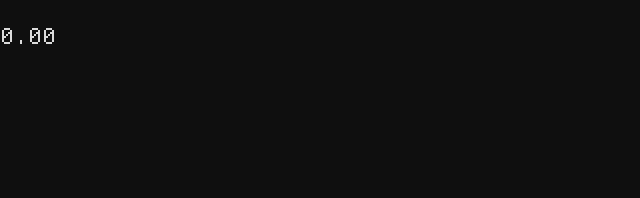
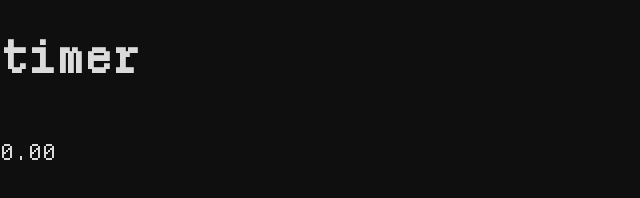
Before and after one commit to cathan-dev/catcube, an Astro site: page / in a window 1280 px wide. Shown: the whole page, without its empty margins (0-640 px from the left). Built offline with nearby package versions, Linux system fonts and the light colour scheme; Astro itself is replaced by a stand-in of ours.

Commit message:
that's right... a working timer!

```diff
--- /dev/null
+++ b/src/components/Timer/Timer.astro
@@ -0,0 +1,11 @@
+---
+import "./Timer.css";
+---
+
+<div>
+    <p class="timer-text">0.00</p>
+</div>
+
+<script>
+    import "./Timer.js";
+</script>
--- /dev/null
+++ b/src/components/Timer/Timer.css
@@ -0,0 +1,7 @@
+.timer-not-ready {
+    color: red;
+}
+
+.timer-ready {
+    color: green;
+}
--- /dev/null
+++ b/src/components/Timer/Timer.js
@@ -0,0 +1,102 @@
+const HOLD_TIME = 500
+
+const timerElements = {
+    timer: document.querySelector(".timer-text")
+}
+
+const timerData = {
+    running: false,
+    spaceHeld: false,
+    spacePressedAt: 0,
+    timeStarted: 0,
+    timeStopped: 0
+}
+
+function millisecondsToString(ms) {
+    return (Math.floor(ms / 10) / 100).toFixed(2)
+}
+
+function timerStart(e) {
+    timerData.running = true
+    timerData.timeStarted = e.timeStamp
+    requestAnimationFrame(tick)
+}
+
+function timerStop(e) {
+    if (!timerData.running) return
+    timerData.running = false
+    timerData.timeStopped = e.timeStamp
+}
+
+function keydownHandler(e) {
+    if (e?.repeat) return
+
+    switch (e.code) {
+        case "Space":
+            if (!timerData.running) { // TIMER HOLD
+                timerData.spaceHeld = true
+                timerData.spacePressedAt = e.timeStamp
+                setTimeout(render, HOLD_TIME)
+                render()
+            }
+            else {
+                timerStop(e)
+                render()
+            }
+            break
+        default:
+            timerStop(e)
+            render()
+    }
+}
+
+function keyupHandler(e) {
+    switch (e.code) {
+        case "Space":
+            if (!timerData.spaceHeld) return
+            timerData.spaceHeld = false
+            if (e.timeStamp - timerData.spacePressedAt >= HOLD_TIME) {
+                timerStart(e)
+            }
+            render()
+            break
+        default:
+            return
+    }
+}
+
+function tick() {
+    render()
+    if (timerData.running || timerData.spaceHeld) {
+        requestAnimationFrame(tick)
+    }
+}
+
+function render() {
+    const timeNow = performance.now()
+
+    timerElements.timer.classList.toggle("timer-not-ready", timerData.spaceHeld && timeNow - timerData.spacePressedAt < HOLD_TIME)
+    timerElements.timer.classList.toggle("timer-ready", timerData.spaceHeld && timeNow - timerData.spacePressedAt >= HOLD_TIME)
+
+    if (timerData.running) {
+        timerElements.timer.textContent = millisecondsToString(timeNow - timerData.timeStarted)
+    }
+
+    else {
+        timerElements.timer.textContent = millisecondsToString(timerData.timeStopped - timerData.timeStarted)
+    }
+}
+
+function main() {
+    document.addEventListener("keydown", (e) => {
+        keydownHandler(e)
+    })
+    document.addEventListener("keyup", (e) => {
+        keyupHandler(e)
+    })
+    window.addEventListener("blur", () => {
+        timerData.spaceHeld = false
+    })
+}
+
+main()
--- a/src/layouts/Layout.astro
+++ b/src/layouts/Layout.astro
@@ -27,6 +27,9 @@ const title = canonical.host + canonical.pathname;
     </head>
 
     <body>
+        <div class="titlebar">
+            <slot name="title" />
+        </div>
         <main>
             <slot />
         </main>
--- a/src/pages/index.astro
+++ b/src/pages/index.astro
@@ -1,7 +1,9 @@
 ---
 import Layout from "../layouts/Layout.astro";
+import Timer from "../components/Timer/Timer.astro";
 ---
 
 <Layout>
-	<p>0.00</p>
+	<h1 slot="title">timer</h1>
+	<Timer />
 </Layout>
```
